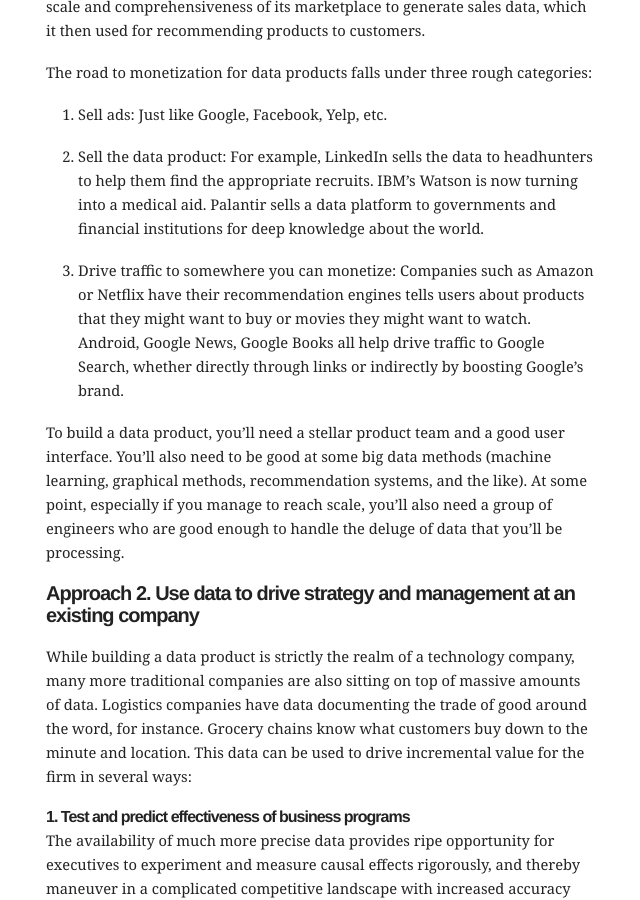
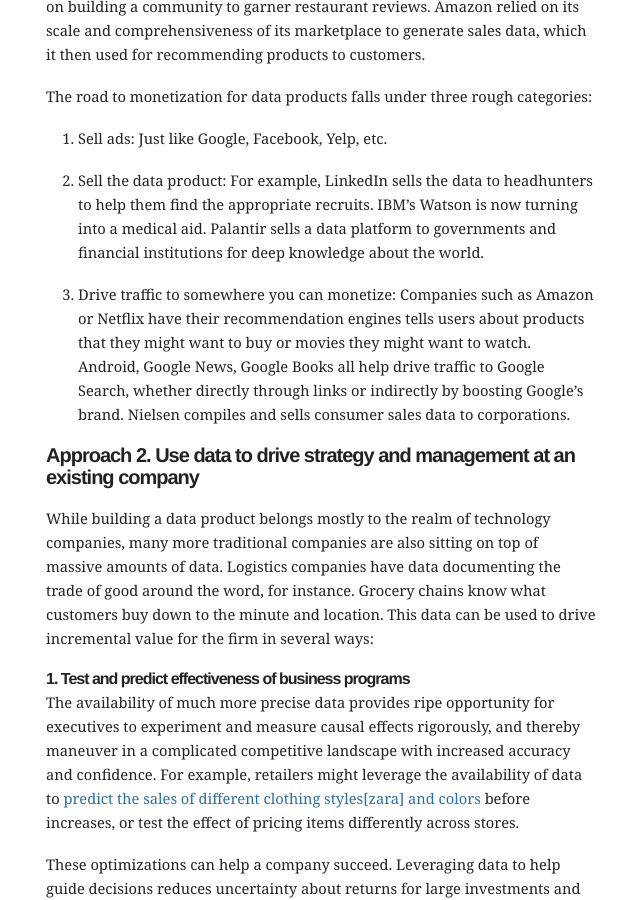
Before and after one commit to mbwong/mbwong.github.com, a Jekyll site: the page built from _posts/2013-01-12-how-to-make-money-from-big-data.md, in a window 1280 px wide and 900 px high, scrolled down 1150 px. Shown: the whole window, without its empty margins (304-944 px from the left). Built offline with Jekyll 4.4.1, drawn with Linux system fonts in a browser that asks for light colours; some of the changed text lies outside the part shown.

Commit message:
Update _posts/2013-01-12-how-to-make-money-from-big-data.md

```diff
--- a/_posts/2013-01-12-how-to-make-money-from-big-data.md
+++ b/_posts/2013-01-12-how-to-make-money-from-big-data.md
@@ -28,13 +28,11 @@
 
 2. Sell the data product: For example, LinkedIn sells the data to headhunters to help them find the appropriate recruits. IBM's Watson is now turning into a medical aid. Palantir sells a data platform to governments and financial institutions for deep knowledge about the world.
 
-3. Drive traffic to somewhere you can monetize: Companies such as Amazon or Netflix have their recommendation engines tells users about products that they might want to buy or movies they might want to watch. Android, Google News, Google Books all help drive traffic to Google Search, whether directly through links or indirectly by boosting Google's brand.
-
-To build a data product, you'll need a stellar product team and a good user interface. You'll also need to be good at some big data methods (machine learning, graphical methods, recommendation systems, and the like). At some point, especially if you manage to reach scale, you'll also need a group of engineers who are good enough to handle the deluge of data that you'll be processing.
+3. Drive traffic to somewhere you can monetize: Companies such as Amazon or Netflix have their recommendation engines tells users about products that they might want to buy or movies they might want to watch. Android, Google News, Google Books all help drive traffic to Google Search, whether directly through links or indirectly by boosting Google's brand. Nielsen compiles and sells consumer sales data to corporations.
 
 ##Approach 2. Use data to drive strategy and management at an existing company
 
-While building a data product is strictly the realm of a technology company, many more traditional companies are also sitting on top of massive amounts of data. Logistics companies have data documenting the trade of good around the word, for instance. Grocery chains know what customers buy down to the minute and location. This data can be used to drive incremental value for the firm in several ways:
+While building a data product belongs mostly to the realm of technology companies, many more traditional companies are also sitting on top of massive amounts of data. Logistics companies have data documenting the trade of good around the word, for instance. Grocery chains know what customers buy down to the minute and location. This data can be used to drive incremental value for the firm in several ways:
 
 ###1. Test and predict effectiveness of business programs
 
```
Also changed, not shown: other parts of _posts/2013-01-12-how-to-make-money-from-big-data.md (+1 -1 lines).
